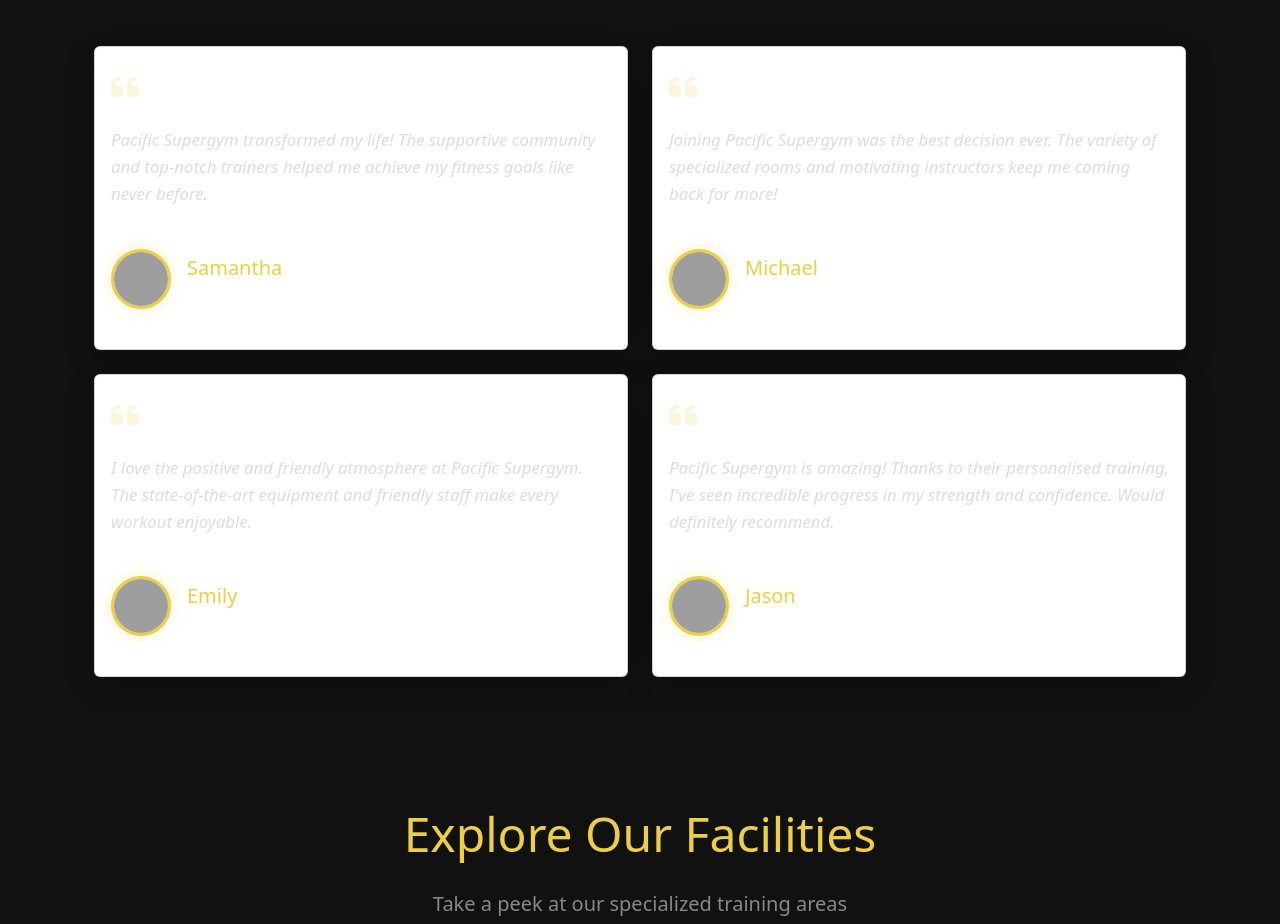
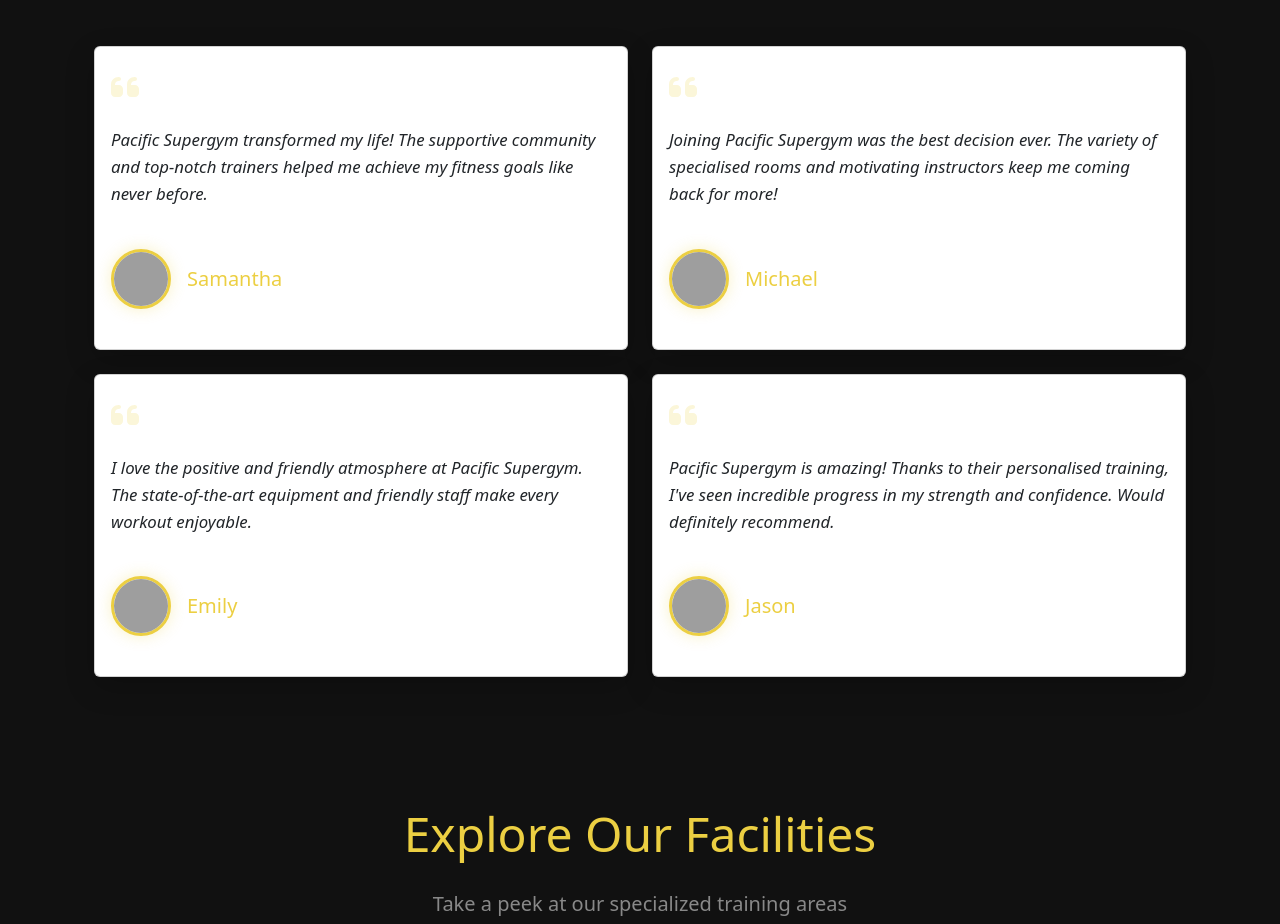
Before and after one commit to joshthomas98/pacific-fitness, a React (Create React App) app: page / in a window 1280 px wide. Shown: the part 3020-3944 px from the top of the page. Built offline with nearby package versions, Linux system fonts and the light colour scheme; grey boxes are pictures that could not be loaded.

Commit message:
Changed text to UK English

```diff
--- a/src/components/Testimonials.js
+++ b/src/components/Testimonials.js
@@ -17,7 +17,7 @@
       name: "Michael",
       role: "Member since 2021",
       image: "https://randomuser.me/api/portraits/men/11.jpg",
-      quote: "Joining Pacific Supergym was the best decision ever. The variety of specialized rooms and motivating instructors keep me coming back for more!",
+      quote: "Joining Pacific Supergym was the best decision ever. The variety of specialised rooms and motivating instructors keep me coming back for more!",
     },
     {
       id: 3,
@@ -45,7 +45,7 @@
                 <div className="quote-icon">
                   <FontAwesomeIcon icon={faQuoteLeft} />
                 </div>
-                <Card.Text className="testimonial-quote mb-4">
+                <Card.Text className="testimonial-quote mb-4 text-dark">
                   {testimonial.quote}
                 </Card.Text>
                 <div className="testimonial-author d-flex align-items-center">
@@ -56,7 +56,6 @@
                   />
                   <div className="author-info">
                     <h4 className="mb-0">{testimonial.name}</h4>
-                    <p className="text-white-50 mb-0">{testimonial.role}</p>
                   </div>
                 </div>
               </Card.Body>
--- a/src/pages/Homepage.js
+++ b/src/pages/Homepage.js
@@ -228,7 +228,13 @@
             <h2 className="display-5 mb-3">What Our Members Say</h2>
             <p className="lead text--light mb-0">Hear from the people who train with us</p>
           </div>
-          <Testimonials />
+          <Testimonials
+            quotes={[
+              "Pacific Supergym has completely transformed my fitness journey. The equipment is top-notch, and the staff are incredibly supportive.",
+              "The atmosphere here is amazing. It’s not just a gym; it’s a community that keeps me motivated every day.",
+              "Joining Pacific Supergym was the best decision I’ve made for my health. The specialised rooms and expert trainers make all the difference."
+            ]}
+          />
         </Container>
       </section>
 
```
